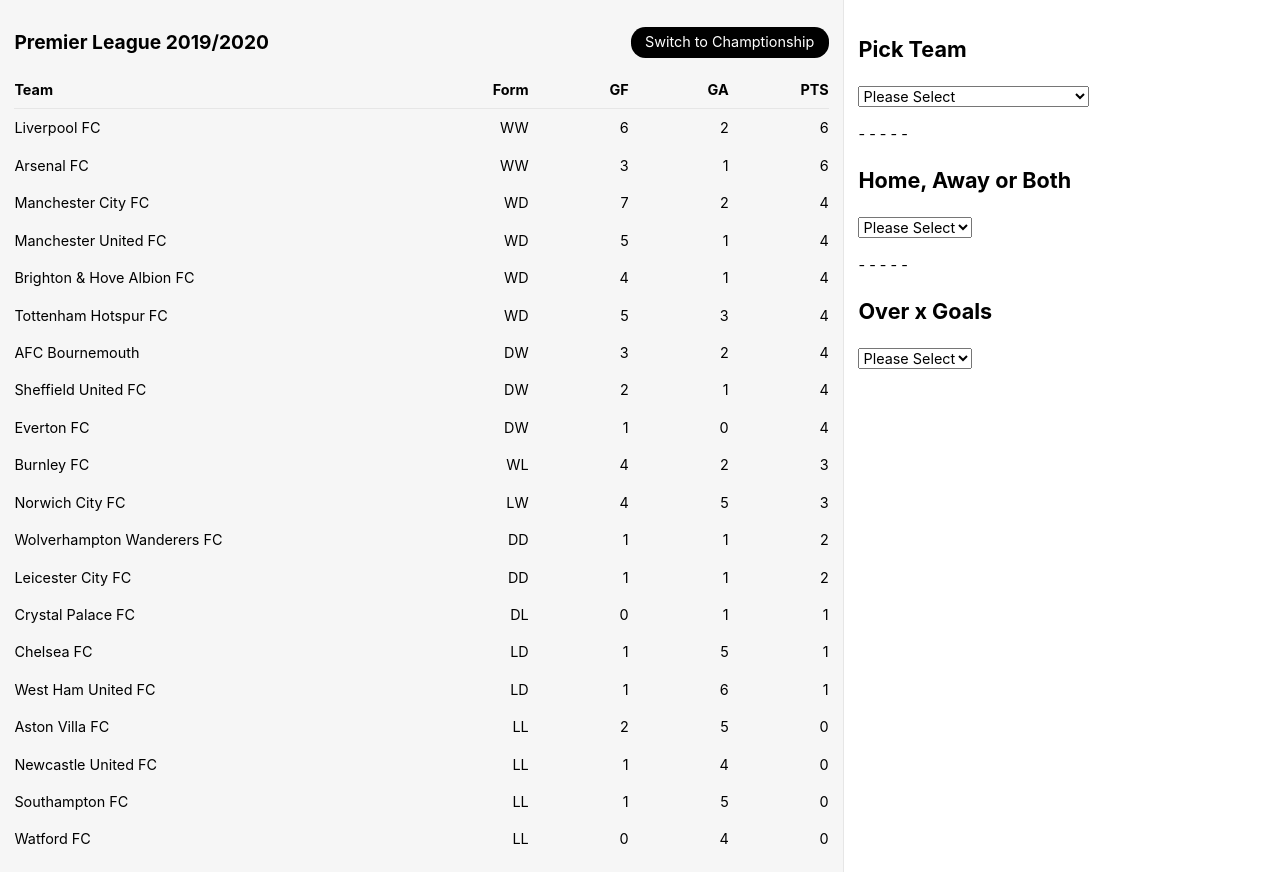
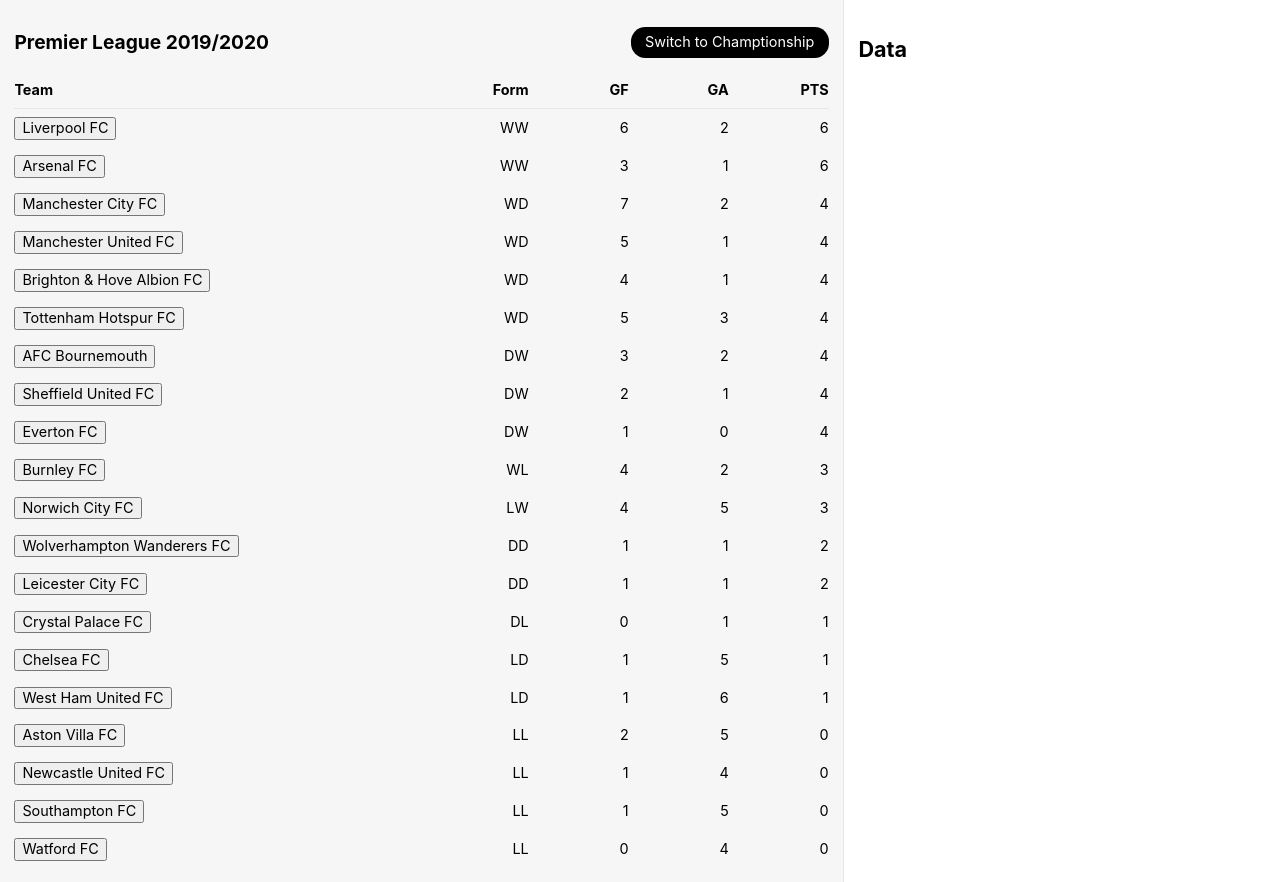
Before and after one commit to conormcafee/bet-assist, a React (Create React App) app: page / in a window 1280 px wide. Built offline with nearby package versions, Linux system fonts and the light colour scheme.

Commit message:
Removed select dropdowns

```diff
--- a/src/App.js
+++ b/src/App.js
@@ -2,7 +2,7 @@
 import styled from "styled-components";
 import { TeamForm } from "./components/TeamForm";
 
-import { overGoals, form } from "./betTypes";
+import { form } from "./betTypes";
 import {
   MOCK_MATCHES_CHAMPIONSHIP,
   MOCK_STANDINGS_CHAMPIONSHIP,
@@ -18,12 +18,6 @@
   const [standings, setStandings] = useState([]);
   const [teams, setTeams] = useState([]);
   const [teamForm, setTeamForm] = useState([]);
-
-  // Results
-  const [selectedTeam, setSelectedTeam] = useState("");
-  const [selectedVenue, setSelectedVenue] = useState("");
-  const [selectedGoals, setSelectedGoals] = useState("");
-  const [selectedResults, setSelectedResults] = useState(0);
 
   const toggleLeagueData = league => {
     if (league === "Premier League") {
@@ -41,10 +35,6 @@
 
   useEffect(() => {
     setSource(toggleLeagueData(league));
-    setSelectedTeam("");
-    setSelectedVenue("");
-    setSelectedGoals("");
-    setSelectedResults(0);
   }, [league]);
 
   useEffect(() => {
@@ -69,13 +59,8 @@
   }, [standings]);
 
   // Calculate Results
-  useEffect(() => {
-    if (selectedTeam && selectedVenue && selectedGoals) {
-      setSelectedResults(
-        overGoals(completedMatches, selectedTeam, selectedVenue, selectedGoals)
-      );
-    }
-  }, [completedMatches, selectedTeam, selectedGoals, selectedVenue]);
+
+  // overGoals(completedMatches, selectedTeam, selectedVenue, selectedGoals)
 
   // Generate Form
   useEffect(() => {
@@ -119,7 +104,11 @@
           </TableRow>
           {standings.map((team, index) => (
             <TableRow key={index}>
-              <TableCell>{team.team.name}</TableCell>
+              <TableCell>
+                <button onClick={() => alert(team.team.name)}>
+                  {team.team.name}
+                </button>
+              </TableCell>
               <TableCell textAlign="right">
                 <TeamForm team={team.team.name} form={teamForm} />
               </TableCell>
@@ -131,52 +120,7 @@
         </Table>
       </Article>
       <Aside>
-        <h2>Pick Team</h2>
-        <select
-          value={selectedTeam}
-          onChange={e => setSelectedTeam(e.target.value)}
-        >
-          <option value="">Please Select</option>
-          {teams.map((team, index) => (
-            <option key={index} value={team}>
-              {team}
-            </option>
-          ))}
-        </select>
-
-        <p>- - - - - </p>
-
-        <h2>Home, Away or Both</h2>
-        <select
-          value={selectedVenue}
-          onChange={e => setSelectedVenue(e.target.value)}
-        >
-          <option value="">Please Select</option>
-          <option value="Home">Home</option>
-          <option value="Away">Away</option>
-          <option value="Both">Both</option>
-        </select>
-
-        <p>- - - - - </p>
-
-        <h2>Over x Goals</h2>
-        <select
-          value={selectedGoals}
-          onChange={e => setSelectedGoals(e.target.value)}
-        >
-          <option value="">Please Select</option>
-          <option value={0.5}>Over 0.5</option>
-          <option value={1.5}>Over 1.5</option>
-          <option value={2.5}>Over 2.5</option>
-        </select>
-
-        {selectedTeam && selectedVenue && selectedGoals && (
-          <Results>
-            <span>{selectedTeam}</span> have scored more than{" "}
-            <span>{selectedGoals}</span> goals in <span>{selectedResults}</span>{" "}
-            {selectedResults === 1 ? "game" : "games"} this season.
-          </Results>
-        )}
+        <h2>Data</h2>
       </Aside>
     </Flex>
   );
@@ -279,16 +223,3 @@
     outline: none;
   }
 `;
-
-const Results = styled.div`
-  background: #000000;
-  color: white;
-  padding: 1em;
-  border-radius: 1em;
-  margin-top: 2em;
-
-  span {
-    display: inline-block;
-    font-weight: 700;
-  }
-`;
```
